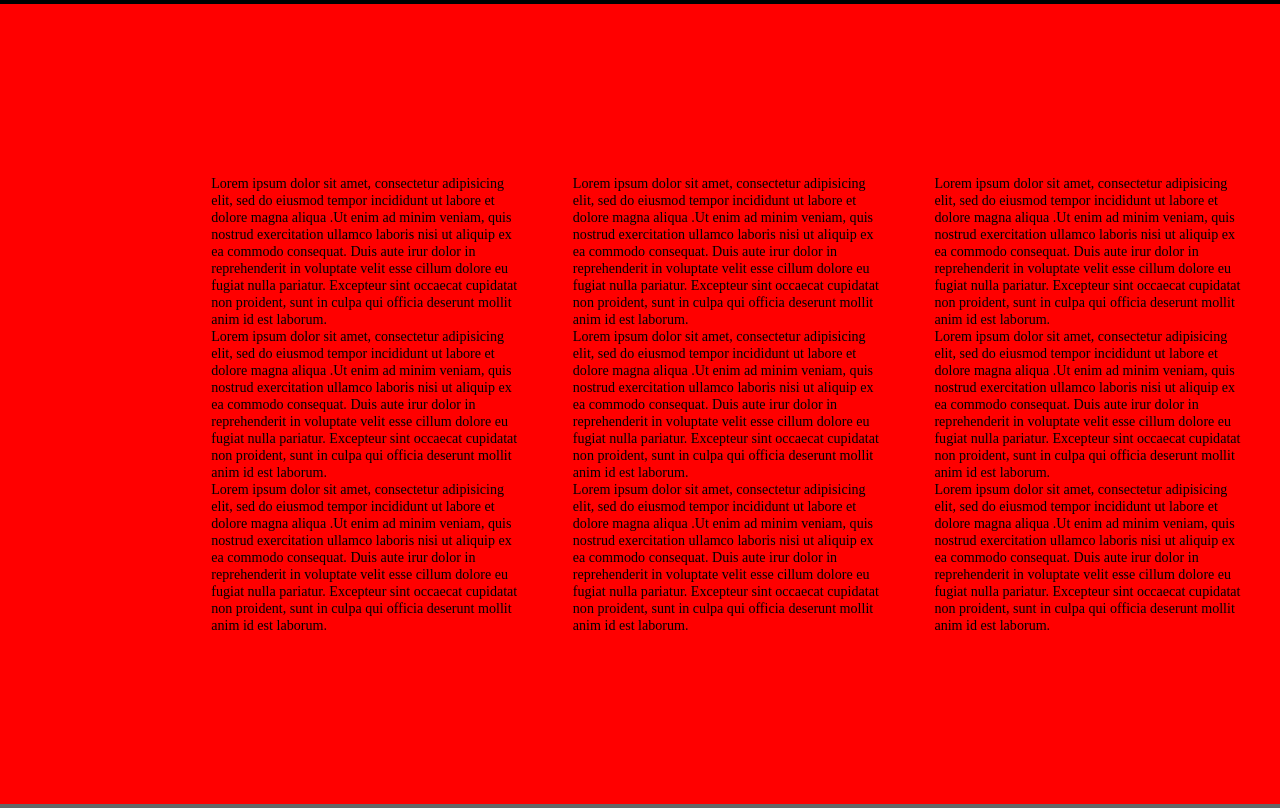
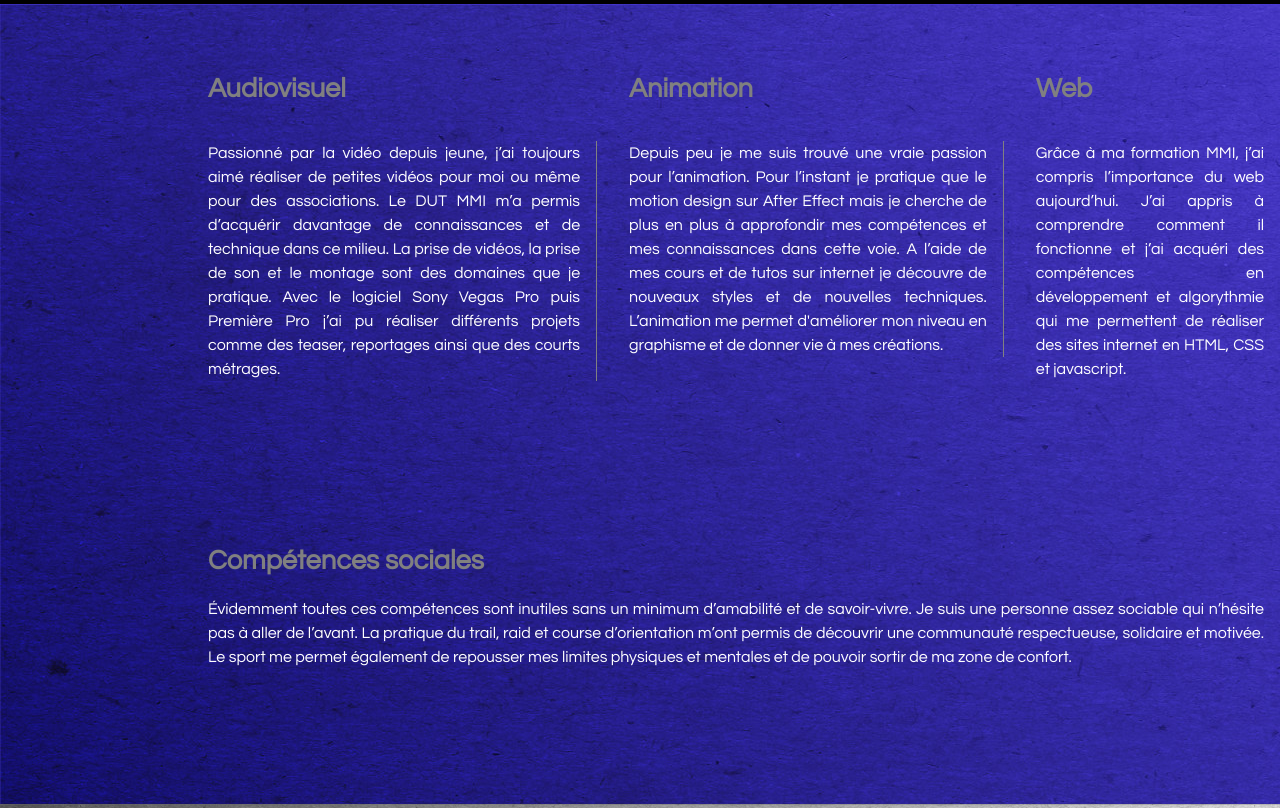
Before and after one commit to clemeole/portfolio_am, a plain HTML site: page index.html in a window 1280 px wide. Shown: the part 1596-2404 px from the top of the page. Drawn offline with nearby package versions, Linux system fonts and the light colour scheme; grey boxes are pictures that could not be loaded.

Commit message:
renommage de qui-sui-je en compétences, et design de la section compétences

```diff
--- a/css/photos.css
+++ b/css/photos.css
@@ -12,11 +12,13 @@
 
 #photos {
   //background-color: blueviolet;
-  background-color: rgba(0, 0, 0, 0.6);
+  /*! background-color: rgba(0, 0, 0, 0.6); */
   display: flex;
   align-items: center;
   justify-content: end;
   position: relative;
+  background-image: url("../images/test2.jpg");
+  background-size:  cover;
 }
 
 #bfore{
@@ -93,6 +95,7 @@
   margin: 0.5rem;
   box-shadow: 5px 5px 50px black;
   transition: all .5s ease-in-out;
+  border-radius: 10% 10%;
 }
 }
 
@@ -132,6 +135,7 @@
   //display: none;
   height: 100%;
   object-fit: cover;
+  border-radius: 10% 10%;
 }
 
 #sousContainerPhotos>div>p{
@@ -183,4 +187,5 @@
 #containerPhotos img{
   width: 100%;
   display: inline-block;
+  /*! border-radius: 10% 10%; */
 }
--- a/css/quisuisje.css
+++ b/css/quisuisje.css
@@ -1,20 +1,57 @@
 #quisuisje{
   display: flex;
-  align-items: center;
+  align-items: end;
   justify-content: end;
-  background-color: red;
-  -webkit-column-count:3; /* Opera, Safari, Google Chrome */
-  -moz-column-count: 3; /* Firefox */
-  column-count: 3; /* Internet Explorer */
-
+  //background-color: red;
+  flex-direction: column;
+  background-image: url("../images/bleu_test2.jpg");
 }
 
 #quisuisje p{
-  margin: 0px 1rem 0px 1rem;
-  font-size: 0.88rem;
+  font-size: 1rem;
+  text-align: justify;
+  color: white;
+  font-family: Century Gothic,CenturyGothic,AppleGothic,sans-serif;
+  border-right: 1px solid grey;
+  padding-right: 1rem;
+  line-height: 1.5rem; /*augmenter l'écart entre les lignes*/
 }
 
-#quisuisje div{
-  width: 27%;
-  margin-right: 1rem;
+#quisuisje>#container1>div:nth-of-type(3) p,
+#quisuisje>#container2>div:nth-of-type(1) p{
+  border-right: 0px solid grey;
+   padding-right: 0rem;
 }
+
+#quisuisje h2{
+  font-family: Century Gothic,CenturyGothic,AppleGothic,sans-serif;
+  text-align: left;
+  font-weight: bold;
+  color: grey;
+  font-size: 1.7rem;
+}
+
+#container1{
+  height: 65%;
+  width: 85%;
+  display: flex;
+  align-content: center;
+  justify-content: center;
+}
+
+#container1 div{
+  display: flex;
+  flex-direction: column;
+  justify-content: start;
+  margin: 3rem 1rem 0px 1rem;
+}
+
+#container2{
+  width: 85%;
+  height: 35%;
+  display: flex;
+}
+
+#container2 div{
+  margin: 0px 1rem 0px 1rem;
+}
--- a/css/style.css
+++ b/css/style.css
@@ -1,4 +1,4 @@
-@media screen and (max-width: 1060px){
+url("../images.bleu_test.jpg")@media screen and (max-width: 1060px){
   nav>ul>li{
     font-size: 90%;
   }
@@ -131,4 +131,12 @@ span{
   width: 100%;
   z-index: 100;
   background-color: white;
+  display: flex;
+  justify-content: center;
+  align-items: center;
 }
+
+#loader>h3{
+  font-size: 5rem;
+  text-align: center;
+}
--- a/css/videos.css
+++ b/css/videos.css
@@ -98,10 +98,8 @@
   border-radius: 10% 10%;
   border: 2px solid white;
   top: 0;
-
   left:0;
   right:0;
-
   margin-left: auto;
   margin-right: auto;
 }
--- a/index.html
+++ b/index.html
@@ -13,7 +13,9 @@
 </head>
 
 <body>
-<div id="loader"></div>
+  <div id="loader">
+    <h3>Chargement...</h3>
+  </div>
   <header>
     <nav>
       <ul>
@@ -26,13 +28,13 @@
           <span></span>
         </li>
         <li>
-          QUI SUIS-JE ?
+          COMPETENCES
           <span></span>
         </li>
         <li>
           PHOTOS
           <span></span></li>
-        <li>
+        <li id="linkVideos">
           VIDEOS
           <span></span>
         </li>
@@ -57,64 +59,51 @@
   </section>
 
   <section class="bloc" id="quisuisje">
+    <div id="container1">
       <div>
-      <p>Lorem ipsum dolor sit amet, consectetur adipisicing elit, sed do eiusmod tempor incididunt ut labore et dolore magna aliqua
-        .Ut enim ad minim veniam, quis nostrud exercitation ullamco laboris nisi ut aliquip ex ea commodo consequat. Duis aute irur
-        dolor in reprehenderit in voluptate velit esse cillum dolore eu fugiat nulla pariatur. Excepteur sint occaecat cupidatat
-        non proident, sunt in culpa qui officia deserunt mollit anim id est laborum.</p>
+        <h2>Audiovisuel</h2>
         <p>
-        Lorem ipsum dolor sit amet, consectetur adipisicing elit, sed do eiusmod tempor incididunt ut labore et dolore magna aliqua
-        .Ut enim ad minim veniam, quis nostrud exercitation ullamco laboris nisi ut aliquip ex ea commodo consequat. Duis aute irur
-        dolor in reprehenderit in voluptate velit esse cillum dolore eu fugiat nulla pariatur. Excepteur sint occaecat cupidatat
-        non proident, sunt in culpa qui officia deserunt mollit anim id est laborum.
-      </p>
-      <p>
-        Lorem ipsum dolor sit amet, consectetur adipisicing elit, sed do eiusmod tempor incididunt ut labore et dolore magna aliqua
-        .Ut enim ad minim veniam, quis nostrud exercitation ullamco laboris nisi ut aliquip ex ea commodo consequat. Duis aute irur
-        dolor in reprehenderit in voluptate velit esse cillum dolore eu fugiat nulla pariatur. Excepteur sint occaecat cupidatat
-        non proident, sunt in culpa qui officia deserunt mollit anim id est laborum.
+          Passionné par la vidéo depuis jeune, j’ai toujours aimé réaliser de petites vidéos pour moi ou
+          même pour des associations. Le DUT MMI m’a permis d’acquérir davantage de
+          connaissances et de technique dans ce milieu. La prise de vidéos, la prise de son et le
+          montage sont des domaines que je pratique. Avec le logiciel Sony Vegas Pro puis Première
+          Pro j’ai pu réaliser différents projets comme des teaser, reportages ainsi que des courts
+          métrages.
         </p>
       </div>
       <div>
+        <h2>Animation</h2>
         <p>
-        Lorem ipsum dolor sit amet, consectetur adipisicing elit, sed do eiusmod tempor incididunt ut labore et dolore magna aliqua
-        .Ut enim ad minim veniam, quis nostrud exercitation ullamco laboris nisi ut aliquip ex ea commodo consequat. Duis aute irur
-        dolor in reprehenderit in voluptate velit esse cillum dolore eu fugiat nulla pariatur. Excepteur sint occaecat cupidatat
-        non proident, sunt in culpa qui officia deserunt mollit anim id est laborum.
-      </p>
-      <p>
-        Lorem ipsum dolor sit amet, consectetur adipisicing elit, sed do eiusmod tempor incididunt ut labore et dolore magna aliqua
-        .Ut enim ad minim veniam, quis nostrud exercitation ullamco laboris nisi ut aliquip ex ea commodo consequat. Duis aute irur
-        dolor in reprehenderit in voluptate velit esse cillum dolore eu fugiat nulla pariatur. Excepteur sint occaecat cupidatat
-        non proident, sunt in culpa qui officia deserunt mollit anim id est laborum.
-      </p>
-      <p>
-        Lorem ipsum dolor sit amet, consectetur adipisicing elit, sed do eiusmod tempor incididunt ut labore et dolore magna aliqua
-        .Ut enim ad minim veniam, quis nostrud exercitation ullamco laboris nisi ut aliquip ex ea commodo consequat. Duis aute irur
-        dolor in reprehenderit in voluptate velit esse cillum dolore eu fugiat nulla pariatur. Excepteur sint occaecat cupidatat
-        non proident, sunt in culpa qui officia deserunt mollit anim id est laborum.
+          Depuis peu je me suis trouvé une vraie passion pour l’animation. Pour l’instant je pratique que
+          le motion design sur After Effect mais je cherche de plus en plus à approfondir mes compétences et mes connaissances dans cette
+          voie. A l’aide de mes cours et de tutos sur internet je découvre de nouveaux styles et de
+          nouvelles techniques. L’animation me permet d'améliorer mon niveau en graphisme et de
+          donner vie à mes créations.
         </p>
       </div>
       <div>
+        <h2>Web</h2>
         <p>
-        Lorem ipsum dolor sit amet, consectetur adipisicing elit, sed do eiusmod tempor incididunt ut labore et dolore magna aliqua
-        .Ut enim ad minim veniam, quis nostrud exercitation ullamco laboris nisi ut aliquip ex ea commodo consequat. Duis aute irur
-        dolor in reprehenderit in voluptate velit esse cillum dolore eu fugiat nulla pariatur. Excepteur sint occaecat cupidatat
-        non proident, sunt in culpa qui officia deserunt mollit anim id est laborum.
-      </p>
-      <p>
-        Lorem ipsum dolor sit amet, consectetur adipisicing elit, sed do eiusmod tempor incididunt ut labore et dolore magna aliqua
-        .Ut enim ad minim veniam, quis nostrud exercitation ullamco laboris nisi ut aliquip ex ea commodo consequat. Duis aute irur
-        dolor in reprehenderit in voluptate velit esse cillum dolore eu fugiat nulla pariatur. Excepteur sint occaecat cupidatat
-        non proident, sunt in culpa qui officia deserunt mollit anim id est laborum.
-      </p>
-      <p>
-        Lorem ipsum dolor sit amet, consectetur adipisicing elit, sed do eiusmod tempor incididunt ut labore et dolore magna aliqua
-        .Ut enim ad minim veniam, quis nostrud exercitation ullamco laboris nisi ut aliquip ex ea commodo consequat. Duis aute irur
-        dolor in reprehenderit in voluptate velit esse cillum dolore eu fugiat nulla pariatur. Excepteur sint occaecat cupidatat
-        non proident, sunt in culpa qui officia deserunt mollit anim id est laborum.
+          Grâce à ma formation MMI, j’ai compris l’importance du web aujourd’hui. J’ai appris à comprendre
+          comment il fonctionne et j’ai acquéri des compétences en développement et algorythmie qui me permettent de
+          réaliser des sites internet en HTML, CSS et javascript.
         </p>
       </div>
+    </div>
+
+    <div id="container2">
+      <div>
+        <h2>Compétences sociales</h2>
+        <p>
+          Évidemment toutes ces compétences sont inutiles sans un minimum d’amabilité et de
+          savoir-vivre. Je suis une personne assez sociable qui n’hésite pas à aller de l’avant. La
+          pratique du trail, raid et course d’orientation m’ont permis de découvrir une communauté
+          respectueuse, solidaire et motivée. Le sport me permet également de repousser mes limites
+          physiques et mentales et de pouvoir sortir de ma zone de confort.
+        </p>
+      </div>
+    </div>
+
   </section>
 
   <section id="photos" class="bloc">
@@ -231,9 +220,10 @@
 
 
 <script type="text/javascript">
-  $(document).ready(function(){
+  $(document).ready(function() {
     console.log("c'est bon");
     $("#loader").remove();
+    restartSectionVideos();
   });
 </script>
 
--- a/js/script.js
+++ b/js/script.js
@@ -6,6 +6,7 @@ var lastScrollTop = 0;
 var inScrolling = false;
 var autoplay = false;
 var videoPresentationSource = $("iframe")[0].src;
+var currentLink;
 
 window.onload = function() {
   // window.scrollTo(0, 0);
@@ -55,14 +56,18 @@ window.onload = function() {
 
   tabLi.forEach(function(lien) {
     lien.addEventListener("click", function() {
-      if ($(this).attr("id") != "linkVideo") {
-        $("iframe")[0].src = videoPresentationSource;
-        console.log("pas id linkVideo");
+      if (currentLink == "linkVideo") {
+        $("#presentationVideo")[0].src = videoPresentationSource;
+
+        //$("#videoSelected>iframe")[0].src = $(".v").eq(0).children("iframe")[0].src;
+        //console.log("pas id linkVideo");
+      } else if (currentLink == "linkVideos") {
+        restartSectionVideos();
       }
       console.log(tabLi.indexOf(lien)); //indexOf ne marche pas sur les NodeList (=htlm element)
       window.scrollTo(0, window.innerHeight * tabLi.indexOf(lien));
       sectionCourante = tabLi.indexOf(lien);
-
+      currentLink = $(this).attr("id");
     });
   });
 
```
Also changed, not shown: js/videos.js (+19 -7 lines), images/bleu_test2.jpg (added), images/test.jpg (added), images/test2.jpg (added), 1 other file. Lines whose indentation alone changed are shown as unchanged.
